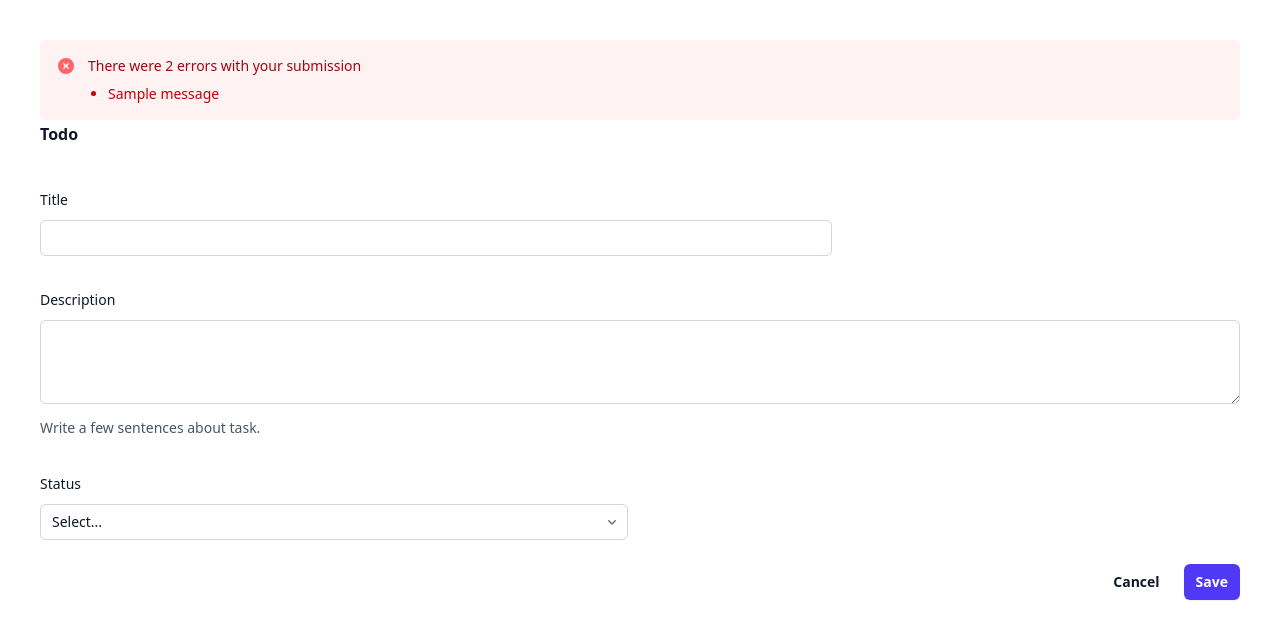
After one commit to pemba17/mytodoapp, a Flask app: page /create in a window 1280 px wide. The commit adds this page. Shown: the top 639 px of the page. Run offline with Flask 3, Linux system fonts and the light colour scheme; tables that the repository leaves empty hold one stand-in row (values such as "Sample post"); one stand-in notice (Sample message) is shown; style sheets or scripts are compiled from the project's sources.

Commit message:
todo app: done

```diff
--- a/app.py
+++ b/app.py
@@ -1,10 +1,58 @@
-from flask import Flask, render_template
+from flask import Flask, render_template, request, redirect, flash, url_for
+from enums.status import Status
+import services, secrets
 
 app = Flask(__name__)
+secret_key = secrets.token_hex(16)
+app.secret_key = secret_key
 
-@app.route('/')
+@app.route('/', methods=['GET'])
 def index():
-    return render_template('todo.html')
+    todos = services.get_todos()
+    return render_template('todos/index.html',todos=todos)
+
+@app.route('/create', methods=['GET'])
+def create():
+    todo = {}
+    return render_template('todos/form.html', todo=todo, statuses=Status)
+
+@app.route('/save', methods=['POST'])
+def save():
+    id = request.form['id']
+    title = request.form['title']
+    description = request.form['description']
+    status = request.form['status']
+    errorMessages = [];
+    if(not title):
+        errorMessages.append('Title field is required')
+    if (not description):
+        errorMessages.append('Description field is required')
+    if (not status):
+        errorMessages.append('Status field is required')
+
+    if errorMessages:
+        for error in errorMessages:
+            flash(error)
+        if(id):
+            return redirect(url_for('edit',id=id))
+        else:
+            return redirect('/create')
+    else:
+        if id:
+            services.update_todo(id, title, description, status)
+        else:
+            services.create_todo(title, description, status)
+        return redirect('/')
+
+@app.route('/edit/<int:id>', methods=['GET'])
+def edit(id):
+    todo = services.find_todo(id)
+    return render_template('todos/form.html', todo=todo, statuses=Status)
+
+@app.route('/delete/<int:id>', methods=['GET'])
+def delete(id):
+    services.delete_todo(id)
+    return redirect('/')
 
 if __name__ == '__main__':
     app.run(debug=True, host='0.0.0.0', port=5000)
--- a/schema.sql
+++ b/schema.sql
@@ -1,7 +1,8 @@
 DROP TABLE IF EXISTS todos;
 
 CREATE TABLE todos (
-    id INTEGER PRIMARY KEY AUTOINCREMENT,
+    id INTEGER PRIMARY KEY AUTOINCREMENT NOT NULL,
     title VARCHAR(255) NOT NULL,
-    description TEXT NULL
+    description TEXT NOT NULL,
+    status VARCHAR(10) NOT NULL
 );
--- a/templates/app.html
+++ b/templates/app.html
@@ -6,7 +6,7 @@
     <title>{% block head %} {% endblock %}</title>
     <link rel="stylesheet" href="{{ url_for('static', filename='css/style.css') }}">
 </head>
-<body>
+<body class="m-10">
     {% block body %}
     {% endblock %}
 </body>
--- /dev/null
+++ b/templates/todos/form.html
@@ -0,0 +1,92 @@
+{% extends "app.html" %}
+
+{% block head %}
+Add Todo
+{% endblock %}
+
+{% block body %}
+{% with messages = get_flashed_messages() %}
+{% if messages %}
+<div class="rounded-md bg-red-50 p-4">
+    <div class="flex">
+        <div class="shrink-0">
+            <svg class="size-5 text-red-400" viewBox="0 0 20 20" fill="currentColor" aria-hidden="true"
+                data-slot="icon">
+                <path fill-rule="evenodd"
+                    d="M10 18a8 8 0 1 0 0-16 8 8 0 0 0 0 16ZM8.28 7.22a.75.75 0 0 0-1.06 1.06L8.94 10l-1.72 1.72a.75.75 0 1 0 1.06 1.06L10 11.06l1.72 1.72a.75.75 0 1 0 1.06-1.06L11.06 10l1.72-1.72a.75.75 0 0 0-1.06-1.06L10 8.94 8.28 7.22Z"
+                    clip-rule="evenodd" />
+            </svg>
+        </div>
+        <div class="ml-3">
+            <h3 class="text-sm font-medium text-red-800">There were 2 errors with your submission</h3>
+            <div class="mt-2 text-sm text-red-700">
+                <ul role="list" class="list-disc space-y-1 pl-5">
+                    {% for message in messages %}
+                        <li>{{ message }}</li>
+                    {% endfor %}
+                </ul>
+            </div>
+        </div>
+    </div>
+</div>
+{% endif %}
+{% endwith %}
+
+<form method="POST" action="{{url_for('save')}}">
+    <div>
+        <h2 class="text-base/7 font-semibold text-gray-900">Todo</h2>
+        <input type="hidden" name="id" value="{{todo.id if todo.id else ''}}">
+        <div class="mt-10 grid grid-cols-1 gap-x-6 gap-y-8 sm:grid-cols-6">
+            <div class="sm:col-span-4">
+                <label for="title" class="block text-sm/6 font-medium text-gray-900">Title</label>
+                <div class="mt-2">
+                    <div
+                        class="flex items-center rounded-md bg-white pl-3 outline-1 -outline-offset-1 outline-gray-300 focus-within:outline-2 focus-within:-outline-offset-2 focus-within:outline-indigo-600">
+                        <input type="text" name="title" id="title"
+                            class="block min-w-0 grow py-1.5 pr-3 pl-1 text-base text-gray-900 placeholder:text-gray-400 focus:outline-none sm:text-sm/6"
+                            value="{{ todo.title if todo.title else ''}}">
+                    </div>
+                </div>
+            </div>
+
+            <div class="col-span-full">
+                <label for="about" class="block text-sm/6 font-medium text-gray-900">Description</label>
+                <div class="mt-2">
+                    <textarea name="description" id="description" rows="3"
+                        class="block w-full rounded-md bg-white px-3 py-1.5 text-base text-gray-900 outline-1 -outline-offset-1 outline-gray-300 placeholder:text-gray-400 focus:outline-2 focus:-outline-offset-2 focus:outline-indigo-600 sm:text-sm/6"
+                        >{{todo.description if todo.description else ''}}</textarea>
+                </div>
+                <p class="mt-3 text-sm/6 text-gray-600">Write a few sentences about task.</p>
+            </div>
+
+            <div class="sm:col-span-3">
+                <label for="status" class="block text-sm/6 font-medium text-gray-900">Status</label>
+                <div class="mt-2 grid grid-cols-1">
+                    <select id="status" name="status"
+                        class="col-start-1 row-start-1 w-full appearance-none rounded-md bg-white py-1.5 pr-8 pl-3 text-base text-gray-900 outline-1 -outline-offset-1 outline-gray-300 focus:outline-2 focus:-outline-offset-2 focus:outline-indigo-600 sm:text-sm/6">
+                        <option value="">Select...</option>
+                        {% for status in statuses %}
+                            <option value="{{status.value}}"
+                            {% if todo.status == status.value %}
+                                selected
+                            {% endif %}
+                            >{{status.name}}</option>
+                        {% endfor %}
+                    </select>
+                    <svg class="pointer-events-none col-start-1 row-start-1 mr-2 size-5 self-center justify-self-end text-gray-500 sm:size-4"
+                        viewBox="0 0 16 16" fill="currentColor" aria-hidden="true" data-slot="icon">
+                        <path fill-rule="evenodd"
+                            d="M4.22 6.22a.75.75 0 0 1 1.06 0L8 8.94l2.72-2.72a.75.75 0 1 1 1.06 1.06l-3.25 3.25a.75.75 0 0 1-1.06 0L4.22 7.28a.75.75 0 0 1 0-1.06Z"
+                            clip-rule="evenodd" />
+                    </svg>
+                </div>
+            </div>
+        </div>
+    </div>
+    <div class="mt-6 flex items-center justify-end gap-x-6">
+        <a href="{{url_for('index')}}" class="text-sm/6 font-semibold text-gray-900">Cancel</a>
+        <button type="submit"
+            class="rounded-md bg-indigo-600 px-3 py-2 text-sm font-semibold text-white shadow-xs hover:bg-indigo-500 focus-visible:outline-2 focus-visible:outline-offset-2 focus-visible:outline-indigo-600">Save</button>
+    </div>
+</form>
+{% endblock %}
```
Also changed, not shown: enums/status.py (added, +7 -0 lines), services.py (added, +33 -0 lines), templates/todo.html (deleted, +0 -9 lines), templates/todos/index.html (added, +64 -0 lines), database.db.
